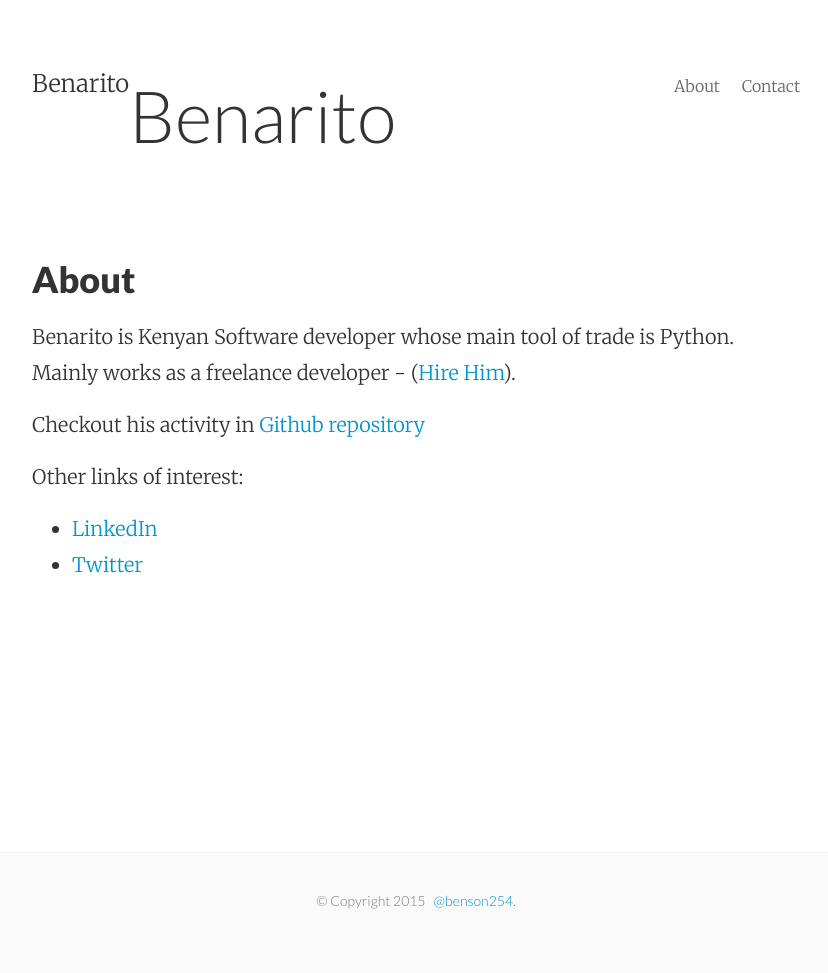
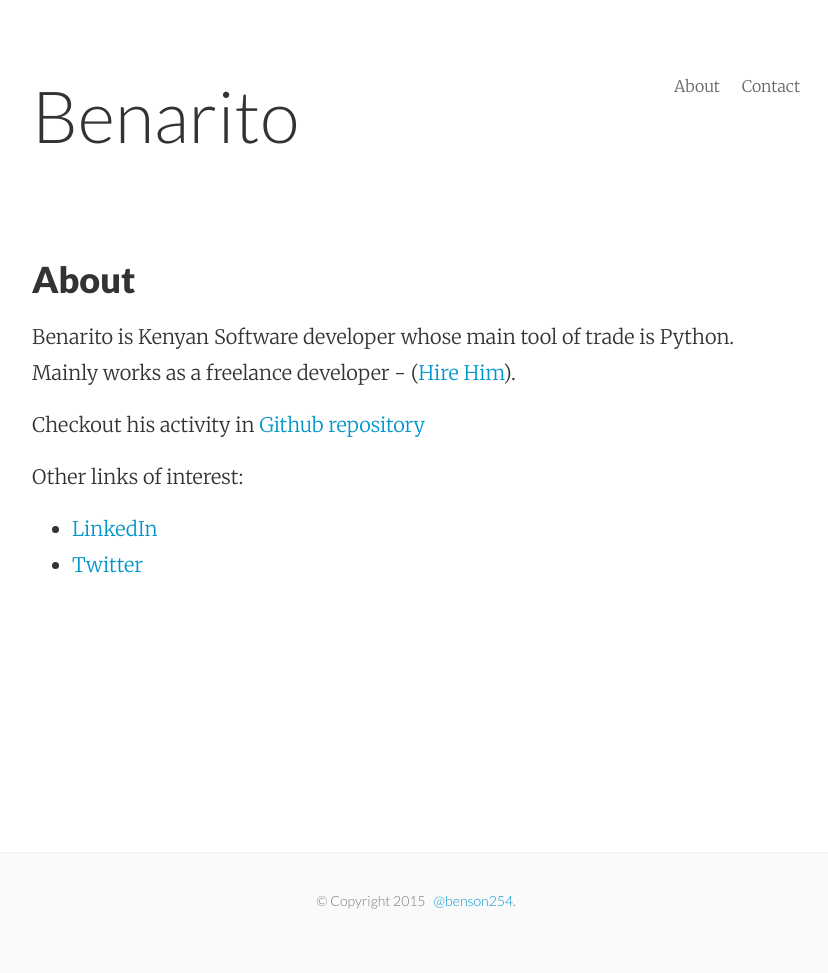
Before and after one commit to benarito/benarito.github.io, a Jekyll site: the page built from about.md, in a window 1280 px wide. Shown: the whole page, without its empty margins (224-1052 px from the left). Built offline with Jekyll 4.4.1, drawn with Linux system fonts in a browser that asks for light colours; Markdown is read by kramdown in place of the engine named in the settings.

```diff
--- a/_includes/header.html
+++ b/_includes/header.html
@@ -1,7 +1,6 @@
 <header class="site-header px2 px-responsive">
   <div class="mt2 wrap">
     <div class="measure">
-      <a href="{{ site.url }}" class="site-title">{{ site.title }}</a>
       <h1><a href="{{ site.baseurl }}" class="site-title">{{ site.title }}</a></h1>
       <nav class="site-nav right">
         {% include navigation.html %}
```
